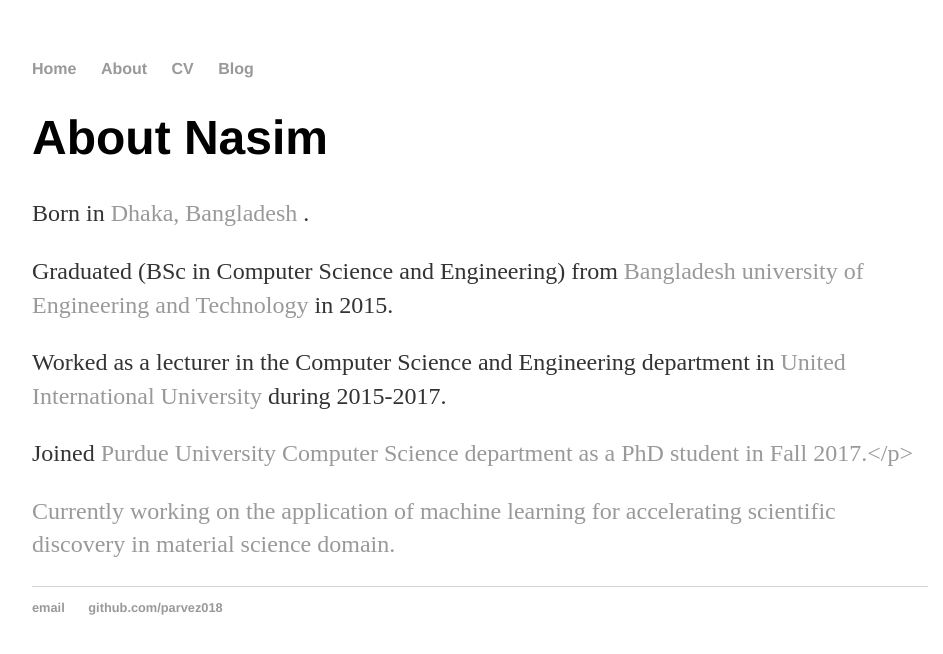
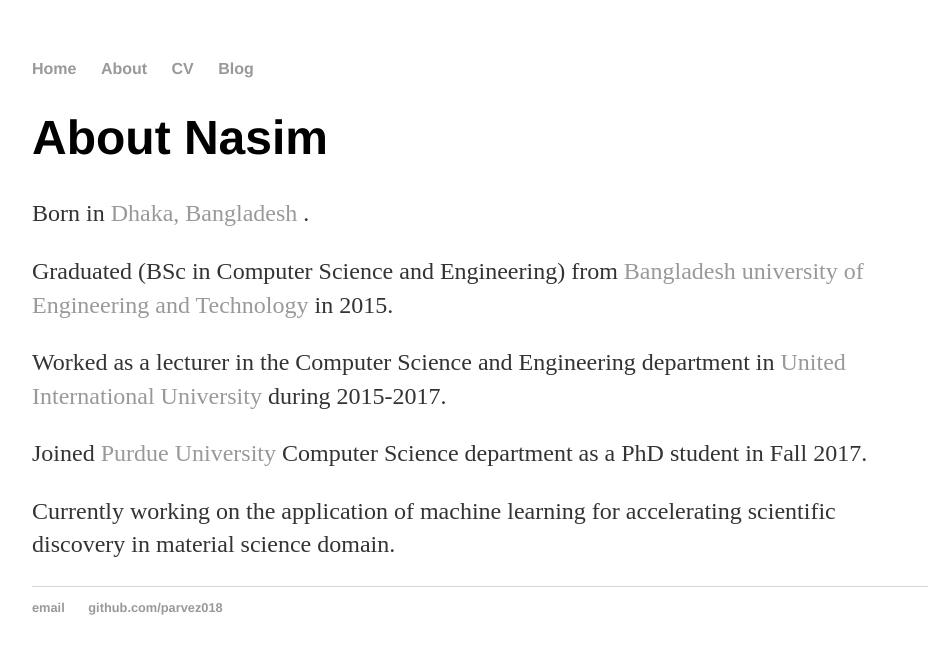
Before and after one commit to parvez018/parvez018.github.io, a Jekyll site: the page built from about/index.md, in a window 1280 px wide. Shown: the top 654 px of the page, without its empty margins (160-1103 px from the left). Built offline with Jekyll 4.4.1, drawn with Linux system fonts in a browser that asks for light colours.

```diff
--- a/about/index.md
+++ b/about/index.md
@@ -6,5 +6,5 @@ title: About Nasim
 <p>Born in <a href="https://en.wikipedia.org/wiki/Dhaka"> Dhaka, Bangladesh </a>.</p>
 <p>Graduated (BSc in Computer Science and Engineering) from <a href="https://www.buet.ac.bd/web/"> Bangladesh university of Engineering and Technology</a> in 2015.</p>
 <p>Worked as a lecturer in the Computer Science and Engineering department in <a href="https://www.uiu.ac.bd/">United International University</a> during 2015-2017.</p>
-<p>Joined <a href="https://www.purdue.edu/">Purdue University Computer Science department as a PhD student in Fall 2017.</p>
+<p>Joined <a href="https://www.purdue.edu/">Purdue University</a> Computer Science department as a PhD student in Fall 2017.</p>
 <p>Currently working on the application of machine learning for accelerating scientific discovery in material science domain.</p>
```
